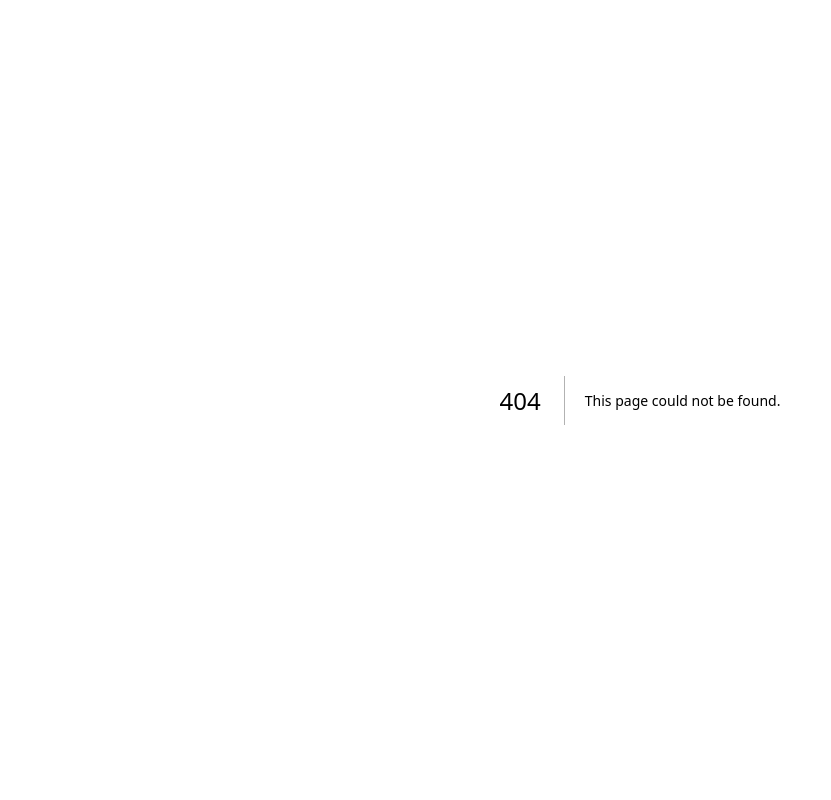
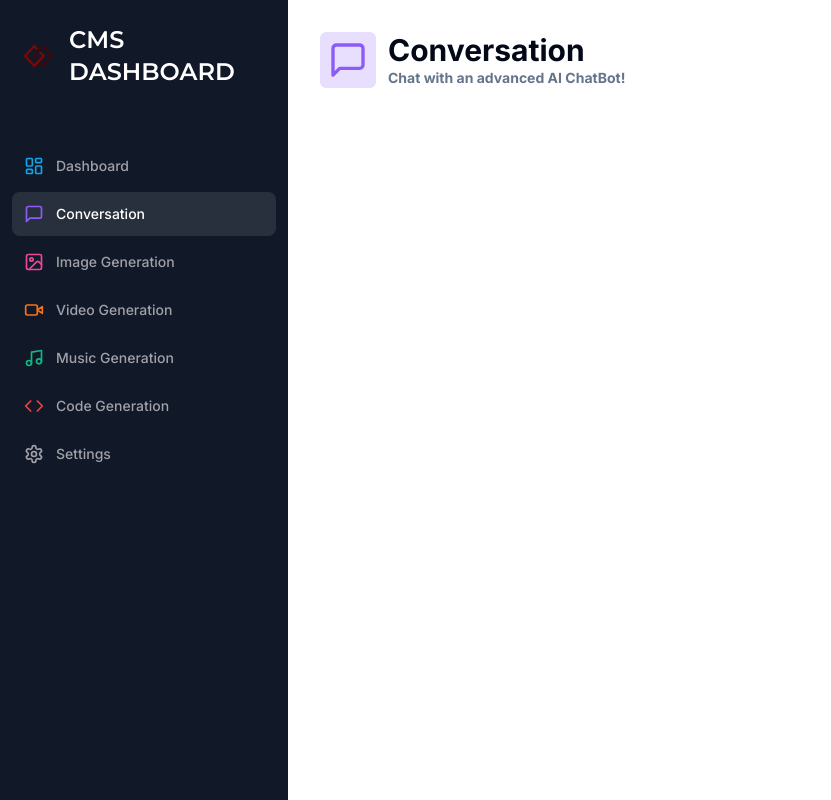
Before and after one commit to ricardomadeira93/cms-app, a Next.js app: page /conversation in a window 1280 px wide. Before the commit this address had no page. Shown: the whole page, without its empty margins (0-831 px from the left). Built offline with nearby package versions, Linux system fonts and the light colour scheme.

Commit message:
Heading component

```diff
--- /dev/null
+++ b/app/(dashboard)/(routes)/conversation/page.tsx
@@ -0,0 +1,18 @@
+import Heading from '@/components/Heading';
+import { MessageSquare } from 'lucide-react';
+
+const ConversationPage = () => {
+  return (
+    <div>
+      <Heading
+        title='Conversation'
+        description='Chat with an advanced AI ChatBot!'
+        icon={MessageSquare}
+        iconColor='text-violet-500'
+        bgColor='bg-violet-500/20'
+      />
+    </div>
+  );
+};
+
+export default ConversationPage;
--- a/app/(dashboard)/(routes)/dashboard/page.tsx
+++ b/app/(dashboard)/(routes)/dashboard/page.tsx
@@ -11,6 +11,7 @@ import {
   VideoIcon,
 } from 'lucide-react';
 import { useRouter } from 'next/navigation';
+import { test } from 'node:test';
 
 const tools = [
   {
@@ -59,7 +60,7 @@ const DashboardPage = () => {
           Explore the power of AI!
         </h2>
         <p className='text-muted-foreground font-light text-sm md:text-lg text-center'>
-          Chat with the smartes AI - Experience
+          Chat with the smartest AI - Experience
           the power of AI!
         </p>
       </div>
@@ -95,5 +96,4 @@ const DashboardPage = () => {
     </div>
   );
 };
-
 export default DashboardPage;
--- /dev/null
+++ b/components/Heading.tsx
@@ -0,0 +1,41 @@
+import { cn } from '@/lib/utils';
+import { LucideIcon } from 'lucide-react';
+
+interface HeadingProps {
+  title: string;
+  description: string;
+  icon: LucideIcon;
+  iconColor?: string;
+  bgColor?: string;
+}
+
+export const Heading = ({
+  title,
+  description,
+  icon: Icon,
+  iconColor = 'text-violet-500',
+  bgColor = 'bg-violet-500/20',
+}: HeadingProps) => {
+  return (
+    <div className='px-4 lg:px-8 flex items-center gap-x-3 mb-8'>
+      <div
+        className={cn(
+          'p-2 w-fit rounded-md',
+          bgColor
+        )}
+      >
+        <Icon
+          className={cn('w-10 h-10', iconColor)}
+        />
+      </div>
+      <div className='text-3xl font-bold'>
+        <h2>{title}</h2>
+        <p className='text-muted-foreground text-sm'>
+          {description}
+        </p>
+      </div>
+    </div>
+  );
+};
+
+export default Heading;
```
